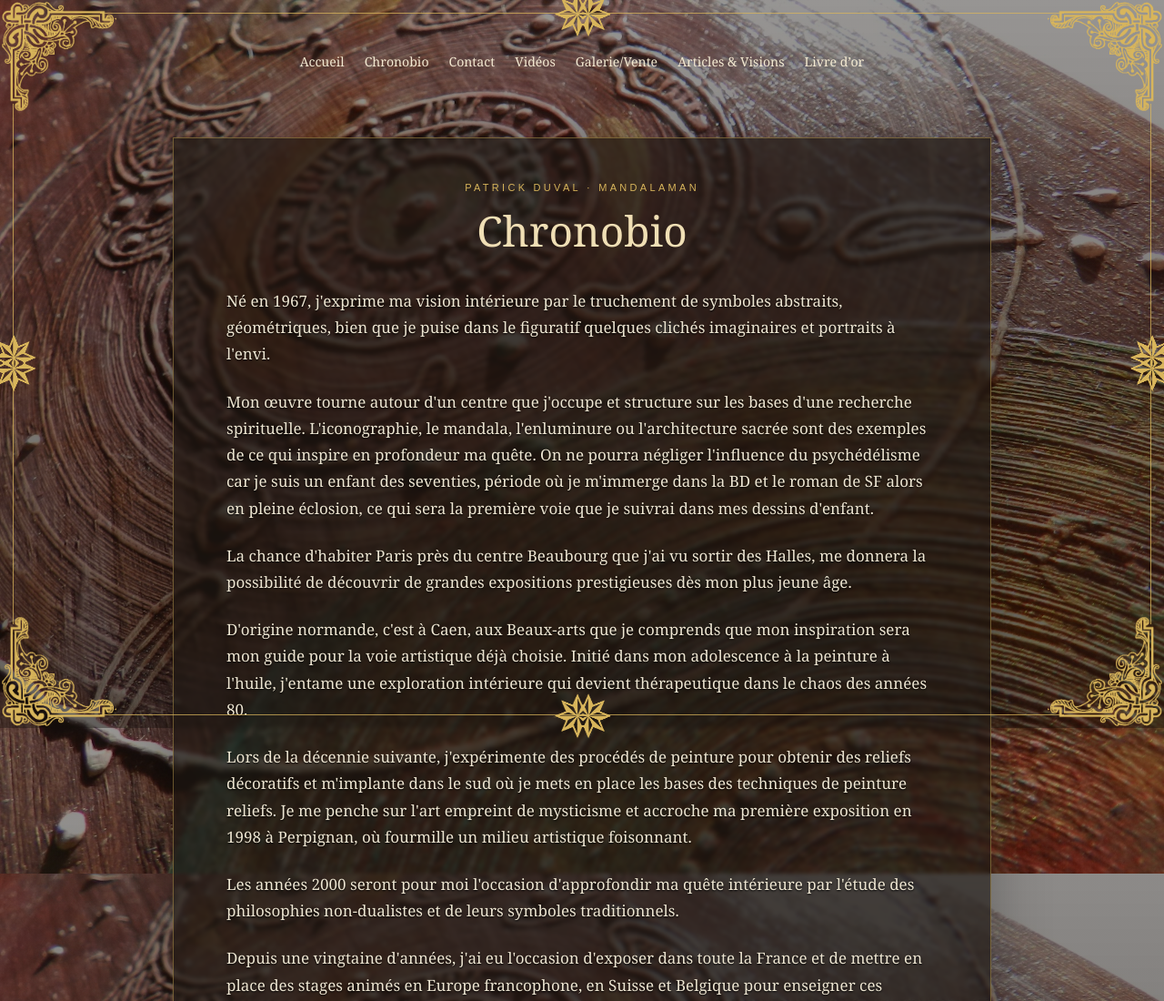
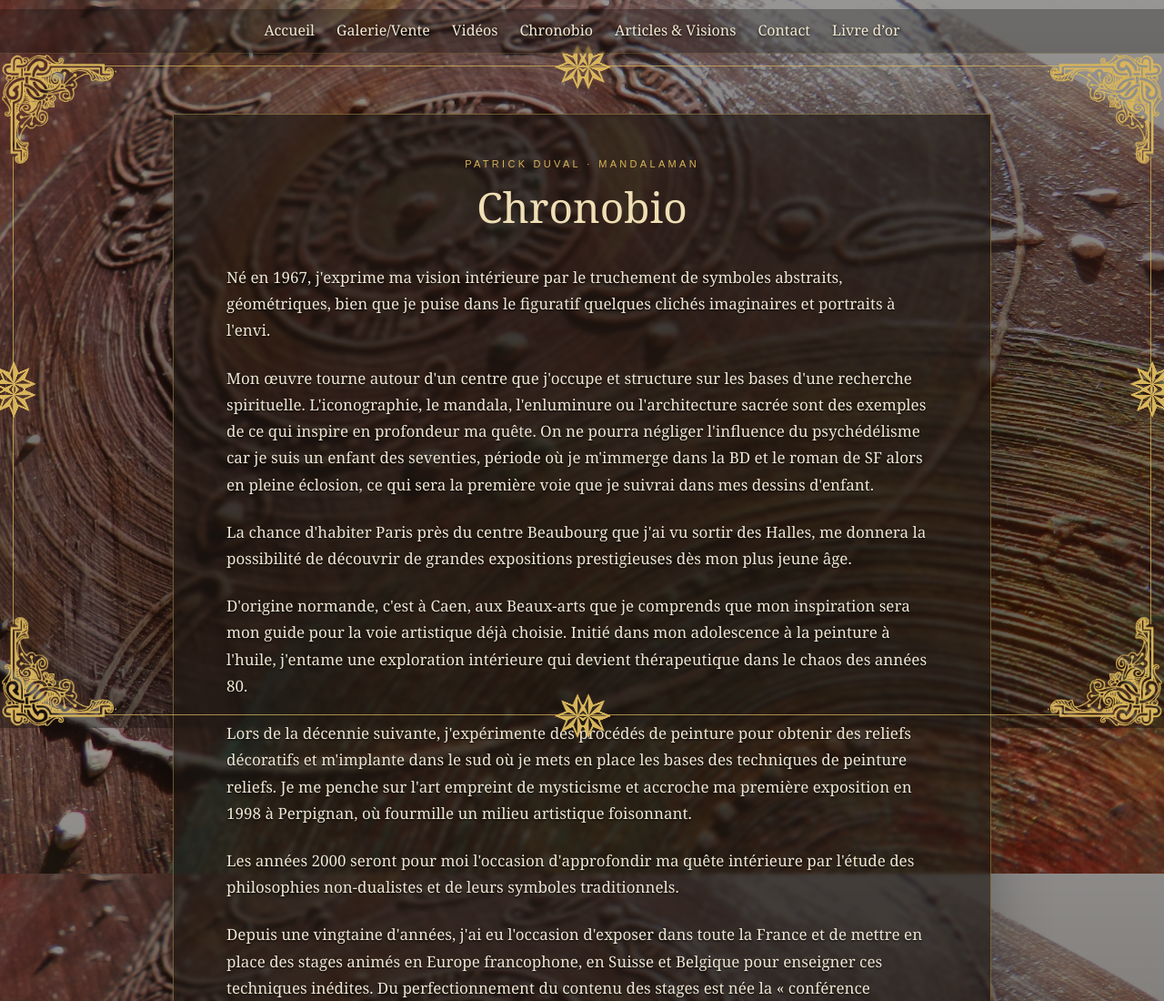
Before and after one commit to mandalaman1/mandalaman-site, a website: page chronobio/index.html in a window 1280 px wide. Shown: the top 1100 px of the page at 91% size. Drawn offline with Linux system fonts and the light colour scheme.

Commit message:
Add files via upload

```diff
--- a/chronobio/index.html
+++ b/chronobio/index.html
@@ -43,9 +43,29 @@ p{font-size:17px;line-height:1.72;margin:0 0 1.35em;text-shadow:0 1px 2px #000}
 .archives h2{font-weight:400;color:#e6cc8d} .archives p{font-size:14px;opacity:.8}
 @media(max-width:700px){nav{gap:11px;padding:52px 12px 9px} nav a{font-size:.82rem} main{padding:34px 24px;width:calc(100% - 42px)} h1{font-size:35px} p{font-size:16px} .corner{width:90px;height:95px}}
 </style>
+<style id="nav-harmonisation-20260930">
+/* Harmonisation navigation 30-09-2026 */
+.global-nav{
+  position:sticky;top:10px;z-index:9999;
+  display:flex;justify-content:center;align-items:center;gap:24px;flex-wrap:wrap;
+  padding:12px 18px 14px;background:rgba(7,7,6,.28);
+  border-bottom:1px solid rgba(216,181,91,.20);
+  backdrop-filter:blur(1px);
+}
+.global-nav a{
+  color:#f4ead2;text-decoration:none;font-family:Georgia,"Times New Roman",serif;
+  font-size:1rem;white-space:nowrap;text-shadow:0 1px 3px rgba(0,0,0,.9);
+}
+.global-nav a:hover{color:#d8b55b}
+@media(max-width:760px){.global-nav{top:6px;gap:11px;padding:10px 12px 12px}.global-nav a{font-size:.88rem}}
+</style>
+<style id="chronobio-nav-fix-20260930">
+.frame{top:72px}
+main{margin-top:76px}
+</style>
 </head>
 <body>
-<nav><a href="../index.html">Accueil</a><a href="../chronobio/index.html">Chronobio</a><a href="../contact/index.html">Contact</a><a href="../videos/index.html">Vidéos</a><a href="../galerie/index.html">Galerie/Vente</a><a href="../articles/index.html">Articles &amp; Visions</a><a href="../livre-or/index.html">Livre d’or</a></nav>
+<nav class="global-nav"><a href="../index.html">Accueil</a><a href="../galerie/index.html">Galerie/Vente</a><a href="../videos/index.html">Vidéos</a><a href="../chronobio/index.html">Chronobio</a><a href="../articles/index.html">Articles &amp; Visions</a><a href="../contact/index.html">Contact</a><a href="../livre-or/index.html">Livre d’or</a></nav>
 <div class="frame">
 <div class="line ht"></div><div class="line hb"></div><div class="line vl"></div><div class="line vr"></div>
 <div class="corner tl"></div><div class="corner tr"></div><div class="corner bl"></div><div class="corner br"></div>
```
